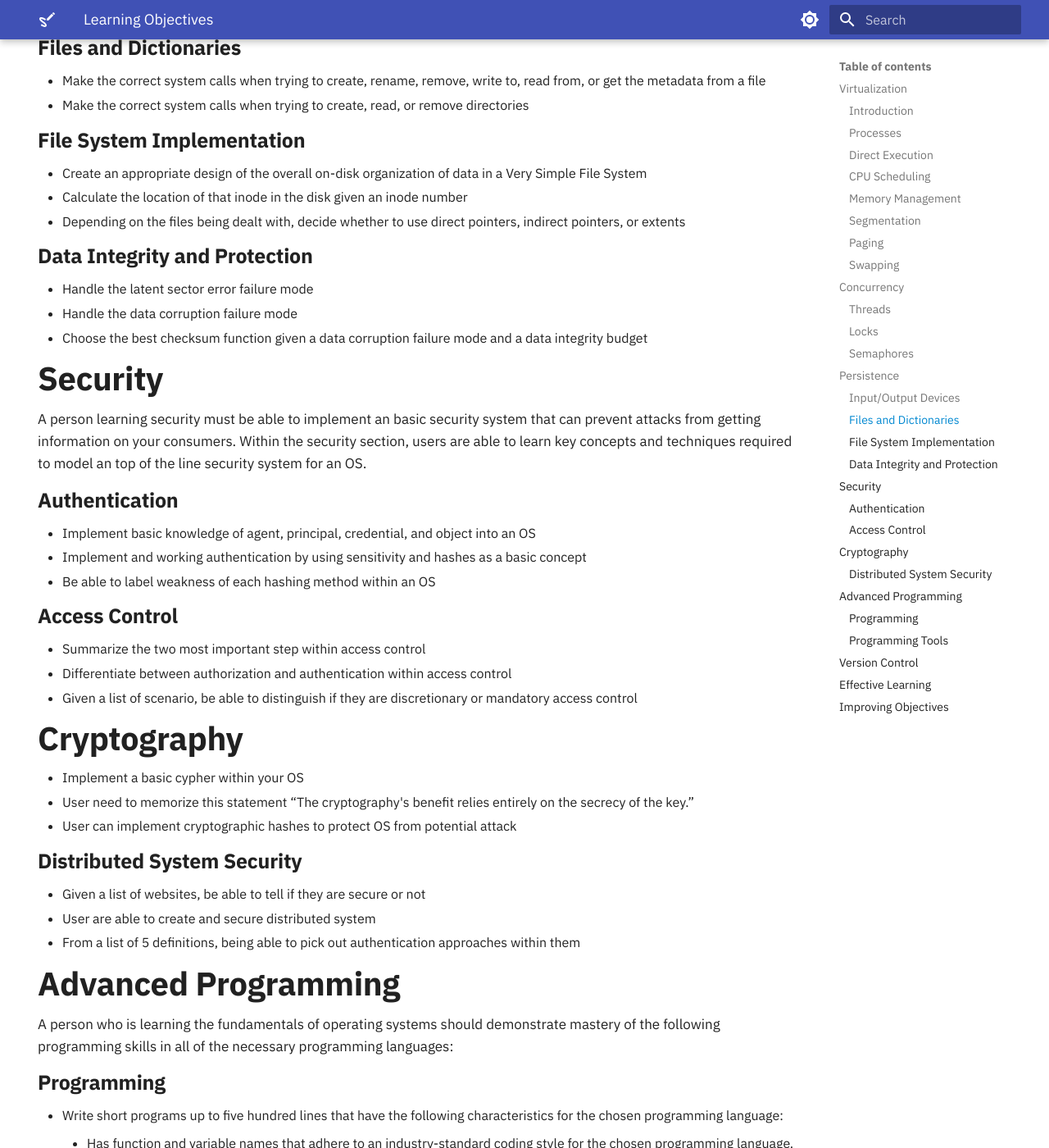
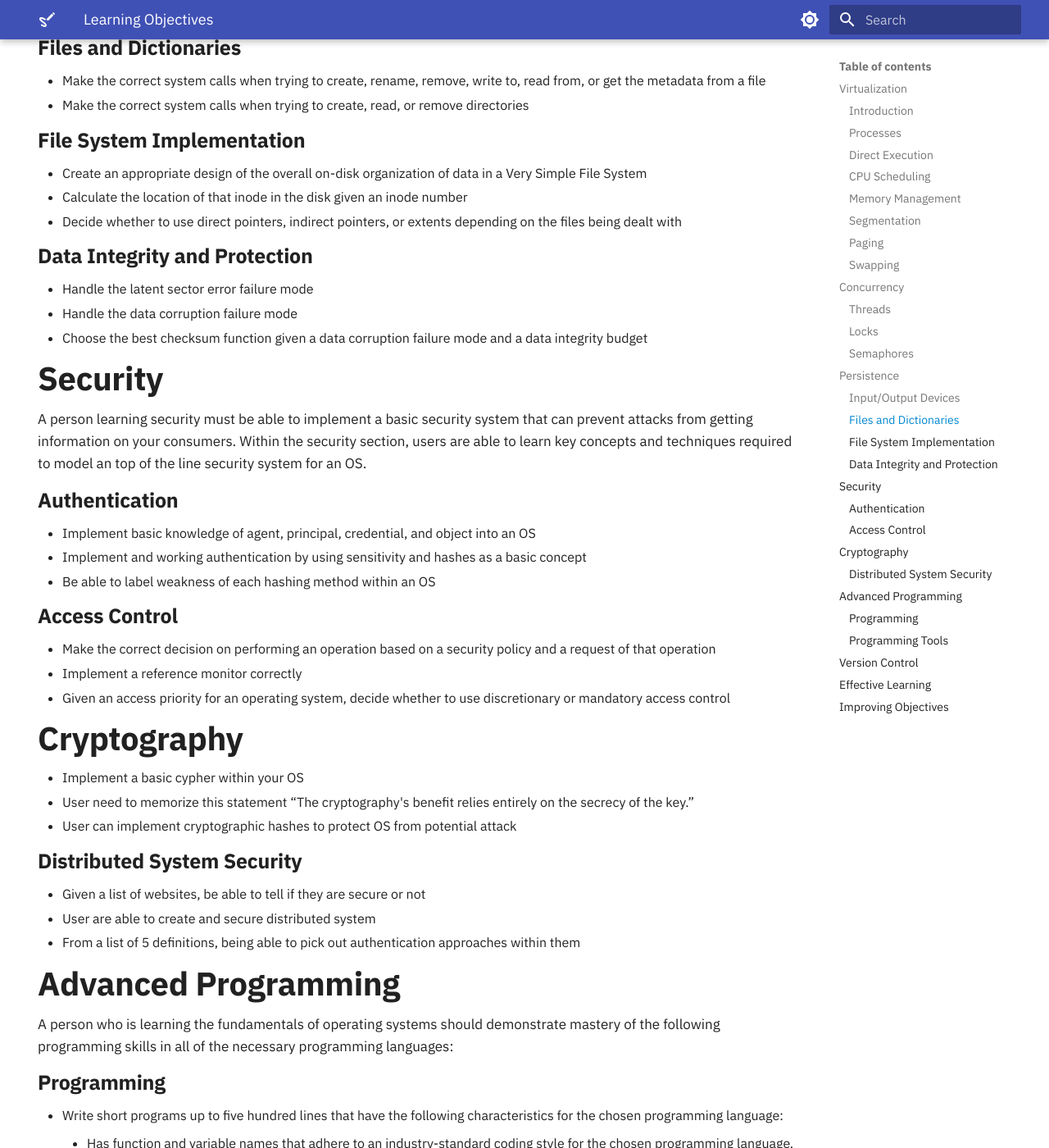
Before and after one commit to OS-Sketch/www.os-sketch.com, an MkDocs documentation site: the page built from docs/operating-systems/learning-objectives.md, in a window 1280 px wide and 1400 px high, scrolled down 2346 px. Shown: the whole window at 82% size. Built offline with MkDocs 1.6.1 and Material for MkDocs 9.7.7, drawn with Linux system fonts in a browser that asks for light colours.

Commit message:
docs: Revise Access Control

```diff
--- a/docs/operating-systems/learning-objectives.md
+++ b/docs/operating-systems/learning-objectives.md
@@ -120,7 +120,7 @@ A person learning about operating systems needs to be able to know the parts of
 
 - Create an appropriate design of the overall on-disk organization of data in a Very Simple File System
 - Calculate the location of that inode in the disk given an inode number
-- Depending on the files being dealt with, decide whether to use direct pointers, indirect pointers, or extents
+- Decide whether to use direct pointers, indirect pointers, or extents depending on the files being dealt with
 
 ### Data Integrity and Protection
 
@@ -140,9 +140,9 @@ A person learning security must be able to implement an basic security system th
 
 ### Access Control
 
-- Summarize the two most important step within access control
-- Differentiate between authorization and authentication within access control
-- Given a list of scenario, be able to distinguish if they are discretionary or mandatory access control
+- Make the correct decision on performing an operation based on a security policy and a request of that operation
+- Implement a reference monitor correctly
+- Given an access priority for an operating system, decide whether to use discretionary or mandatory access control
 
 ## Cryptography
 
```
Also changed, not shown: other parts of docs/operating-systems/learning-objectives.md (+1 -1 lines).
